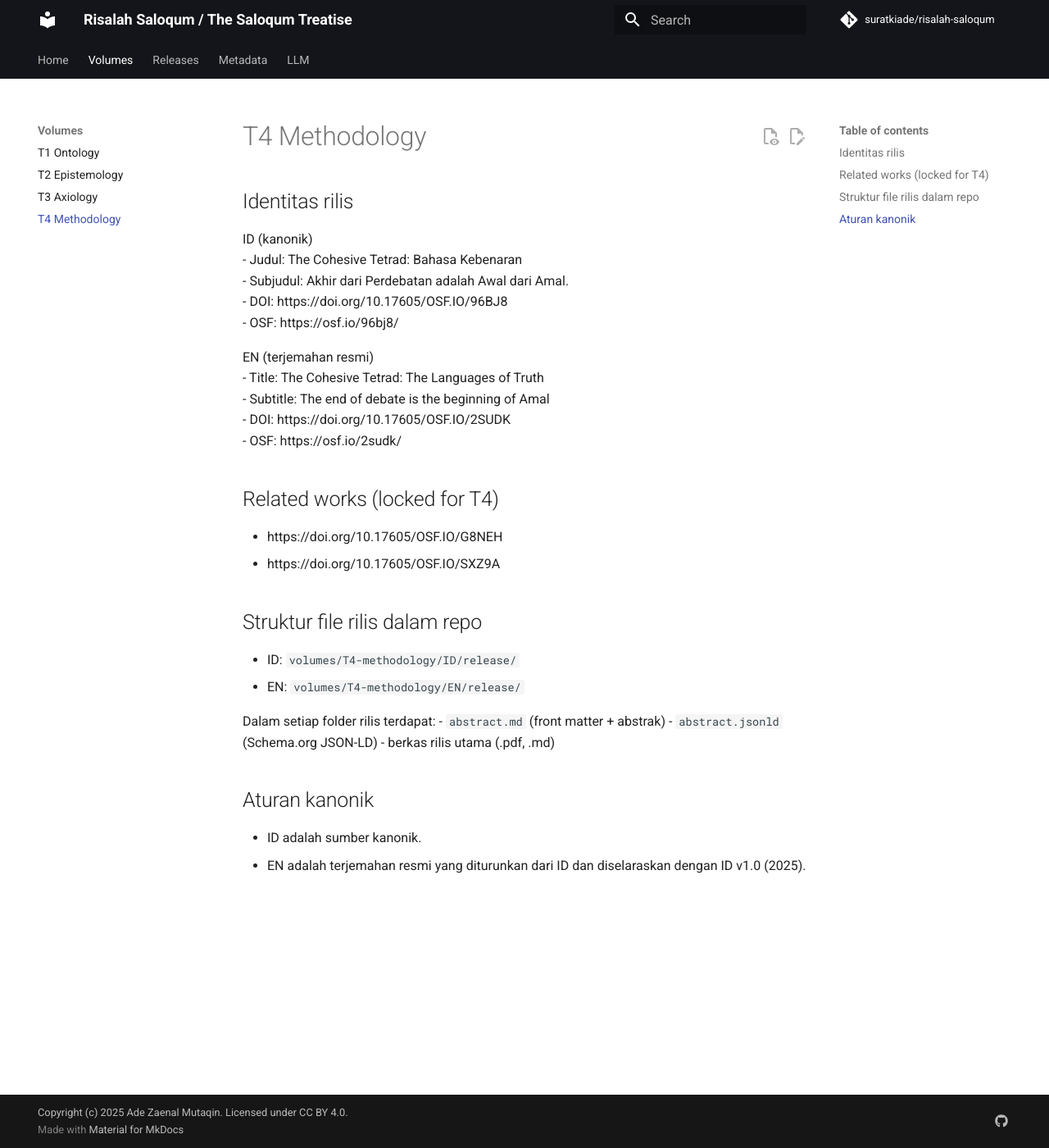
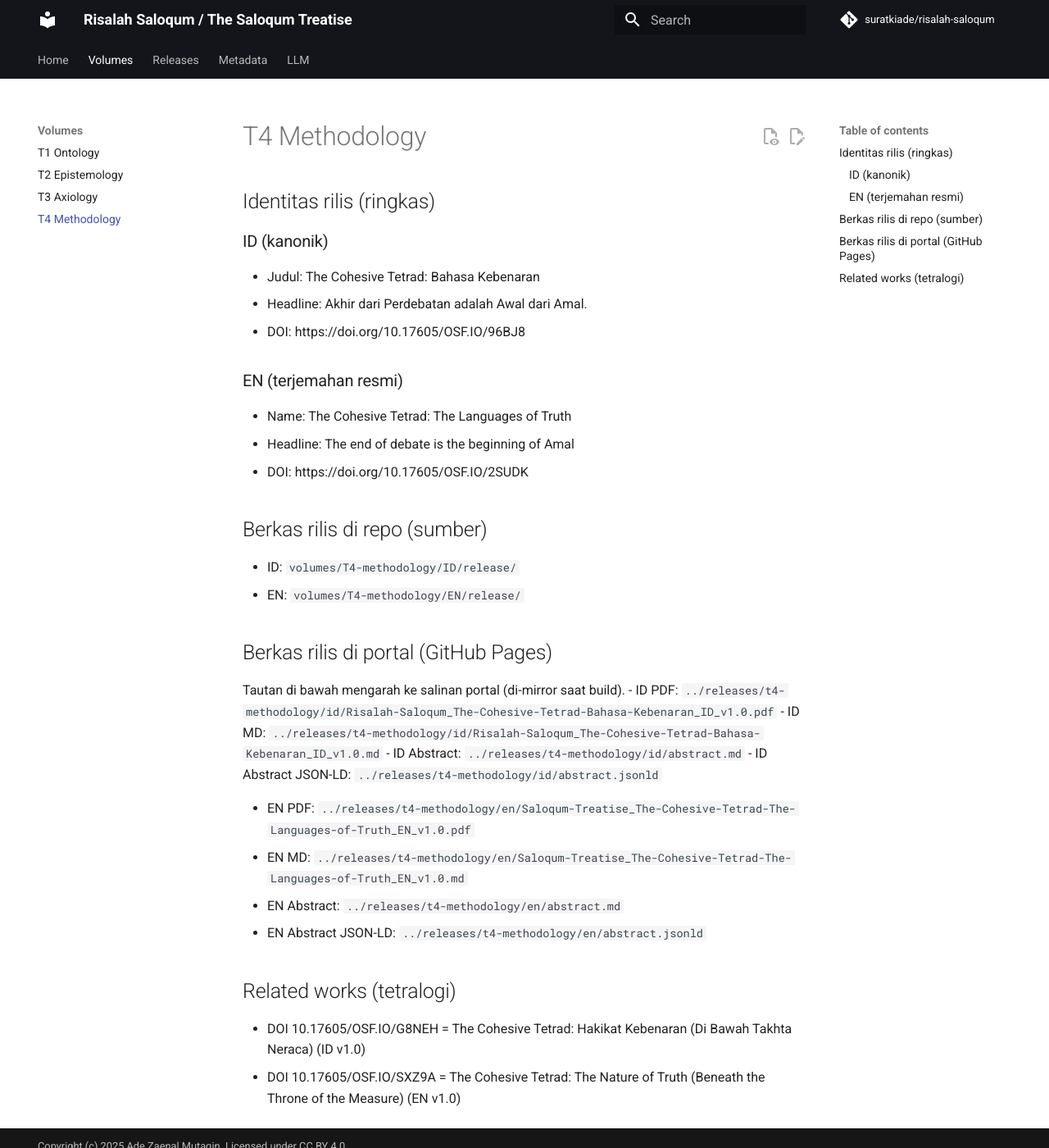
Before and after one commit to suratkiade/risalah-saloqum, an MkDocs documentation site: the page built from docs/volumes/t4-methodology.md, in a window 1280 px wide and 1400 px high. Shown: the whole window at 82% size. Built offline with MkDocs 1.6.1 and Material for MkDocs 9.7.7, drawn with Linux system fonts in a browser that asks for light colours; comment, search, counter and statistics services are not loaded.

Commit message:
Update t4-methodology.md

```diff
--- a/docs/volumes/t4-methodology.md
+++ b/docs/volumes/t4-methodology.md
@@ -1,36 +1,38 @@
 ---
 title: "T4 Methodology"
-description: "Tetralogi 4 (Metodologi) untuk The Cohesive Tetrad: Bahasa Kebenaran. DOI, status kanonik, dan tautan rilis."
+description: "Tetralogi 4 (Metodologi) untuk The Cohesive Tetrad: Bahasa Kebenaran. Identitas rilis, DOI, dan tautan berkas rilis (ID kanonik dan EN terjemahan resmi)."
+keywords: "T4 Methodology, Metodologi, Bahasa Kebenaran, Languages of Truth, truth governance, tata kelola kebenaran, The Cohesive Tetrad, Risalah Saloqum, DOI"
 ---
 
 # T4 Methodology
 
-## Identitas rilis
-ID (kanonik)
+## Identitas rilis (ringkas)
+### ID (kanonik)
 - Judul: The Cohesive Tetrad: Bahasa Kebenaran
-- Subjudul: Akhir dari Perdebatan adalah Awal dari Amal.
+- Headline: Akhir dari Perdebatan adalah Awal dari Amal.
 - DOI: https://doi.org/10.17605/OSF.IO/96BJ8
-- OSF: https://osf.io/96bj8/
 
-EN (terjemahan resmi)
-- Title: The Cohesive Tetrad: The Languages of Truth
-- Subtitle: The end of debate is the beginning of Amal
+### EN (terjemahan resmi)
+- Name: The Cohesive Tetrad: The Languages of Truth
+- Headline: The end of debate is the beginning of Amal
 - DOI: https://doi.org/10.17605/OSF.IO/2SUDK
-- OSF: https://osf.io/2sudk/
 
-## Related works (locked for T4)
-- https://doi.org/10.17605/OSF.IO/G8NEH
-- https://doi.org/10.17605/OSF.IO/SXZ9A
-
-## Struktur file rilis dalam repo
+## Berkas rilis di repo (sumber)
 - ID: `volumes/T4-methodology/ID/release/`
 - EN: `volumes/T4-methodology/EN/release/`
 
-Dalam setiap folder rilis terdapat:
-- `abstract.md` (front matter + abstrak)
-- `abstract.jsonld` (Schema.org JSON-LD)
-- berkas rilis utama (.pdf, .md)
+## Berkas rilis di portal (GitHub Pages)
+Tautan di bawah mengarah ke salinan portal (di-mirror saat build).
+- ID PDF: `../releases/t4-methodology/id/Risalah-Saloqum_The-Cohesive-Tetrad-Bahasa-Kebenaran_ID_v1.0.pdf`
+- ID MD: `../releases/t4-methodology/id/Risalah-Saloqum_The-Cohesive-Tetrad-Bahasa-Kebenaran_ID_v1.0.md`
+- ID Abstract: `../releases/t4-methodology/id/abstract.md`
+- ID Abstract JSON-LD: `../releases/t4-methodology/id/abstract.jsonld`
 
-## Aturan kanonik
-- ID adalah sumber kanonik.
-- EN adalah terjemahan resmi yang diturunkan dari ID dan diselaraskan dengan ID v1.0 (2025).
+- EN PDF: `../releases/t4-methodology/en/Saloqum-Treatise_The-Cohesive-Tetrad-The-Languages-of-Truth_EN_v1.0.pdf`
+- EN MD: `../releases/t4-methodology/en/Saloqum-Treatise_The-Cohesive-Tetrad-The-Languages-of-Truth_EN_v1.0.md`
+- EN Abstract: `../releases/t4-methodology/en/abstract.md`
+- EN Abstract JSON-LD: `../releases/t4-methodology/en/abstract.jsonld`
+
+## Related works (tetralogi)
+- DOI 10.17605/OSF.IO/G8NEH = The Cohesive Tetrad: Hakikat Kebenaran (Di Bawah Takhta Neraca) (ID v1.0)
+- DOI 10.17605/OSF.IO/SXZ9A = The Cohesive Tetrad: The Nature of Truth (Beneath the Throne of the Measure) (EN v1.0)
```
